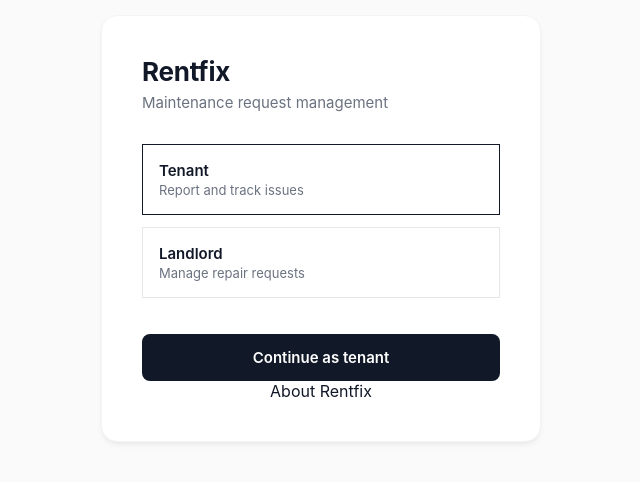
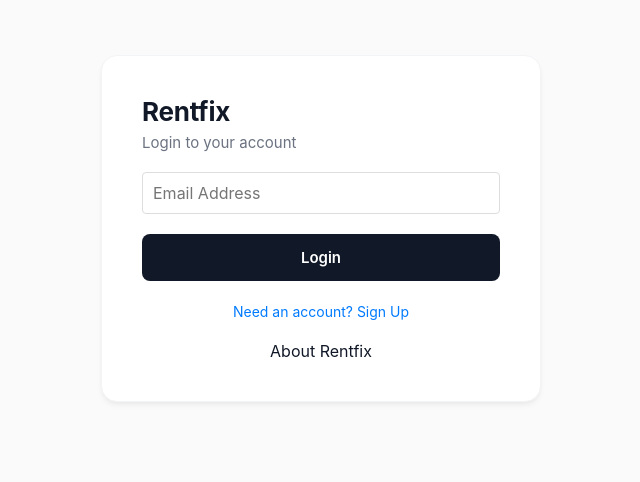
Before and after one commit to ronnyabuto/rentfix, a React (Vite) app: page / in a window 1280 px wide. Shown: the part 172-654 px from the top of the page, without its empty margins (319-959 px from the left). Built offline with nearby package versions, Linux system fonts and the light colour scheme.

Commit message:
implement email login/signup

```diff
--- a/src/context/AppContext.jsx
+++ b/src/context/AppContext.jsx
@@ -20,42 +20,65 @@ const AppContext = createContext();
 
 export const AppProvider = ({ children }) => {
     // 1. STATE: Where we store our data
-    // We update this to useLocalStorage so data persists on refresh!
-    const [currentUser, setCurrentUser] = useState(MOCK_USERS[0]); // Default to Landlord for demo
+    const [users, setUsers] = useLocalStorage('rentfix_users', MOCK_USERS);
+    const [currentUser, setCurrentUser] = useLocalStorage('rentfix_current_user', null);
     const [issues, setIssues] = useLocalStorage('rentfix_issues', []);
     const [loading, setLoading] = useState(true);
 
     // 2. EFFECT: Simulate fetching data from an API
     useEffect(() => {
-        // In a real app, this would be fetch('/api/issues')
-        // We use setTimeout to simulate network delay (makes it feel real)
         const loadData = () => {
             setLoading(true);
             setTimeout(() => {
-                // SEED DATA LOGIC:
-                // If we have no issues (first run), seed with mock data.
-                // If we have issues (from localStorage), keep them!
+                // SEED ISSUES LOGIC:
                 setIssues((prev) => {
                     if (prev && prev.length > 0) return prev;
                     return MOCK_ISSUES;
                 });
                 setLoading(false);
-            }, 500); // 0.5 second delay
+            }, 500);
         };
 
         loadData();
     }, []);
 
     // 3. ACTIONS: Functions to change state
-    // (We will move complex logic to custom hooks later, but basic ones can stay here)
+
+    const signup = (email, role, name) => {
+        const existing = users.find(u => u.email === email);
+        if (existing) throw new Error("Email already registered");
+
+        const newUser = {
+            id: `u_${Date.now()}`,
+            name: name || email.split('@')[0],
+            email,
+            role,
+            avatar: null
+        };
+
+        setUsers([...users, newUser]);
+        setCurrentUser(newUser);
+        return newUser;
+    };
+
+    const login = (email) => {
+        const user = users.find(u => u.email === email);
+        if (!user) throw new Error("User not found. Please sign up.");
+
+        setCurrentUser(user);
+        return user;
+    };
+
+    const logout = () => {
+        setCurrentUser(null);
+    };
 
     const switchUser = (userId) => {
-        const user = MOCK_USERS.find(u => u.id === userId);
+        const user = users.find(u => u.id === userId);
         if (user) setCurrentUser(user);
     };
 
     const addIssue = (newIssue) => {
-        // Prepend the new issue to the list
         setIssues([newIssue, ...issues]);
     };
 
@@ -70,12 +93,15 @@ export const AppProvider = ({ children }) => {
     // 4. EXPORT: What components can use
     const value = {
         currentUser,
+        users,
+        signup,
+        login,
+        logout,
         switchUser,
         issues,
         addIssue,
         updateIssueStatus,
-        properties: MOCK_PROPERTIES, // Static for now
-        users: MOCK_USERS,          // Static for now
+        properties: MOCK_PROPERTIES,
         loading
     };
 
--- a/src/pages/Home.jsx
+++ b/src/pages/Home.jsx
@@ -1,25 +1,33 @@
-import { useMemo, useState } from "react";
+import { useState } from "react";
 import { useNavigate } from "react-router-dom";
 import { useAppContext } from "../context/AppContext";
 
 export default function Home() {
-  const nav = useNavigate();
-  const { users, switchUser, currentUser } = useAppContext();
+  const navigate = useNavigate();
+  const { login, signup } = useAppContext();
 
-  const tenant = useMemo(() => users.find((u) => u.role === "tenant"), [users]);
-  const landlord = useMemo(() => users.find((u) => u.role === "landlord"), [users]);
+  const [isLogin, setIsLogin] = useState(true);
+  const [email, setEmail] = useState("");
+  const [role, setRole] = useState("tenant"); // Only for signup
+  const [name, setName] = useState(""); // Only for signup
+  const [error, setError] = useState("");
 
-  const [selected, setSelected] = useState("tenant");
+  const handleSubmit = (e) => {
+    e.preventDefault();
+    setError("");
 
-  const continueNow = () => {
-    if (selected === "tenant" && tenant) {
-      switchUser(tenant.id);
-      nav("/tenant/dashboard");
-      return;
-    }
-    if (selected === "landlord" && landlord) {
-      switchUser(landlord.id);
-      nav("/landlord/dashboard");
+    try {
+      if (isLogin) {
+        const user = login(email);
+        if (user.role === 'landlord') navigate("/landlord/dashboard");
+        else navigate("/tenant/dashboard");
+      } else {
+        const user = signup(email, role, name);
+        if (user.role === 'landlord') navigate("/landlord/dashboard");
+        else navigate("/tenant/dashboard");
+      }
+    } catch (err) {
+      setError(err.message);
     }
   };
 
@@ -27,36 +35,63 @@ export default function Home() {
     <div className="home-wrap">
       <div className="home-card">
         <h1 className="home-title">Rentfix</h1>
-        <p className="home-sub">Maintenance request management</p>
+        <p className="home-sub" style={{ marginBottom: 20 }}>
+          {isLogin ? "Login to your account" : "Create a new account"}
+        </p>
 
-        <div
-          className={`home-role ${selected === "tenant" ? "active" : ""}`}
-          onClick={() => setSelected("tenant")}
-          role="button"
-          tabIndex={0}
-        >
-          <div className="home-role-title">Tenant</div>
-          <div className="home-role-sub">Report and track issues</div>
+        <form onSubmit={handleSubmit} className="home-form" style={{ display: 'flex', flexDirection: 'column', gap: '12px' }}>
+          {!isLogin && (
+            <>
+              <input
+                type="text"
+                placeholder="Full Name"
+                value={name}
+                onChange={(e) => setName(e.target.value)}
+                className="t-simple-input"
+                style={{ width: '100%', padding: '10px', borderRadius: '4px', border: '1px solid #ddd' }}
+                required
+              />
+              <select
+                value={role}
+                onChange={(e) => setRole(e.target.value)}
+                className="t-simple-input"
+                style={{ width: '100%', padding: '10px', borderRadius: '4px', border: '1px solid #ddd' }}
+              >
+                <option value="tenant">Tenant</option>
+                <option value="landlord">Landlord</option>
+              </select>
+            </>
+          )}
+
+          <input
+            type="email"
+            placeholder="Email Address"
+            value={email}
+            onChange={(e) => setEmail(e.target.value)}
+            className="t-simple-input"
+            style={{ width: '100%', padding: '10px', borderRadius: '4px', border: '1px solid #ddd' }}
+            required
+          />
+
+          {error && <p style={{ color: 'red', fontSize: '14px', margin: 0 }}>{error}</p>}
+
+          <button type="submit" className="home-btn" style={{ marginTop: '8px' }}>
+            {isLogin ? "Login" : "Sign Up"}
+          </button>
+        </form>
+
+        <div style={{ marginTop: '20px', textAlign: 'center' }}>
+          <button
+            onClick={() => setIsLogin(!isLogin)}
+            style={{ background: 'none', border: 'none', color: '#007bff', cursor: 'pointer', fontSize: '14px' }}
+          >
+            {isLogin ? "Need an account? Sign Up" : "Already have an account? Login"}
+          </button>
         </div>
 
-        <div
-          className={`home-role ${selected === "landlord" ? "active" : ""}`}
-          onClick={() => setSelected("landlord")}
-          role="button"
-          tabIndex={0}
-        >
-          <div className="home-role-title">Landlord</div>
-          <div className="home-role-sub">Manage repair requests</div>
-        </div>
-
-        <button className="home-btn" onClick={continueNow}>
-          Continue as {selected}
-        </button>
-
-        <div className="home-hint" style={{ textAlign: 'center', cursor: 'pointer' }} onClick={() => nav('/about')}>
+        <div className="home-hint" style={{ marginTop: '20px', textAlign: 'center', cursor: 'pointer' }} onClick={() => navigate('/about')}>
           About Rentfix
         </div>
-
       </div>
     </div>
   );
```
Also changed, not shown: 1 other file (tests, documents, lock files or other folders).
